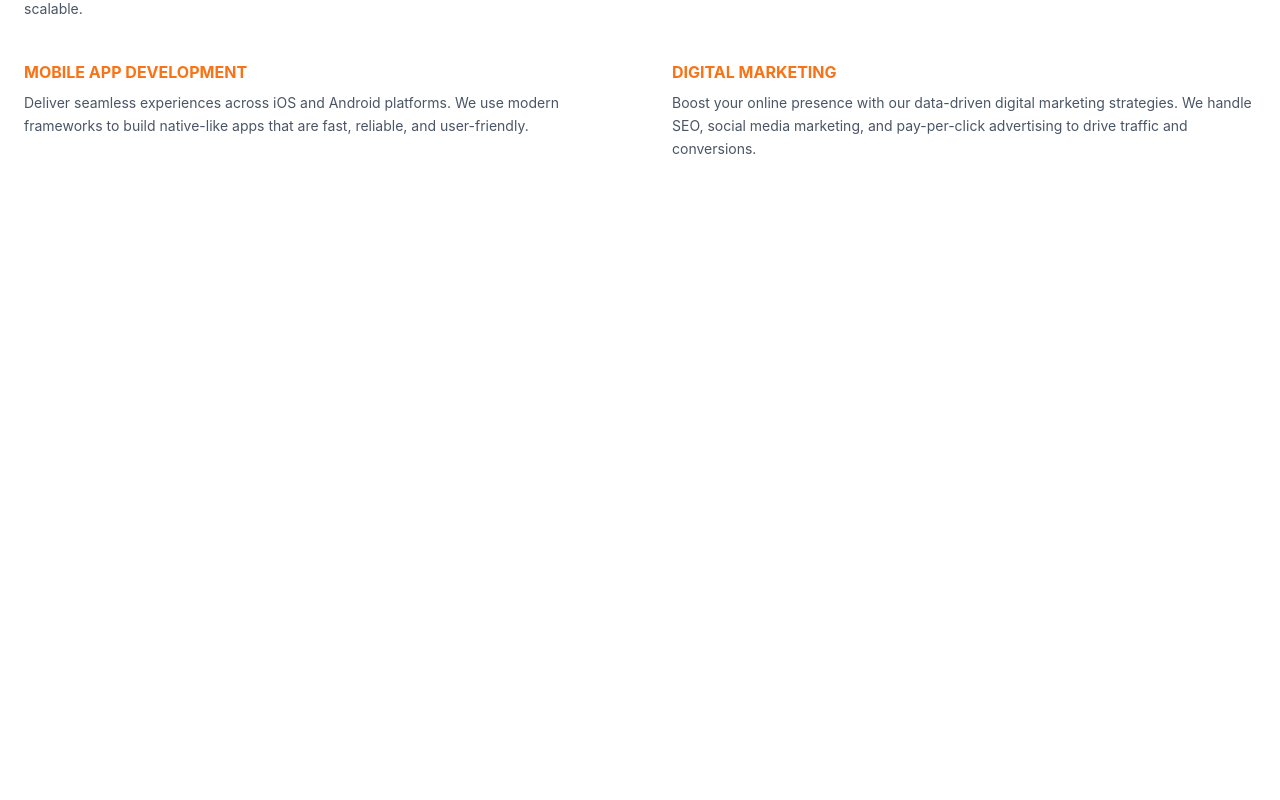
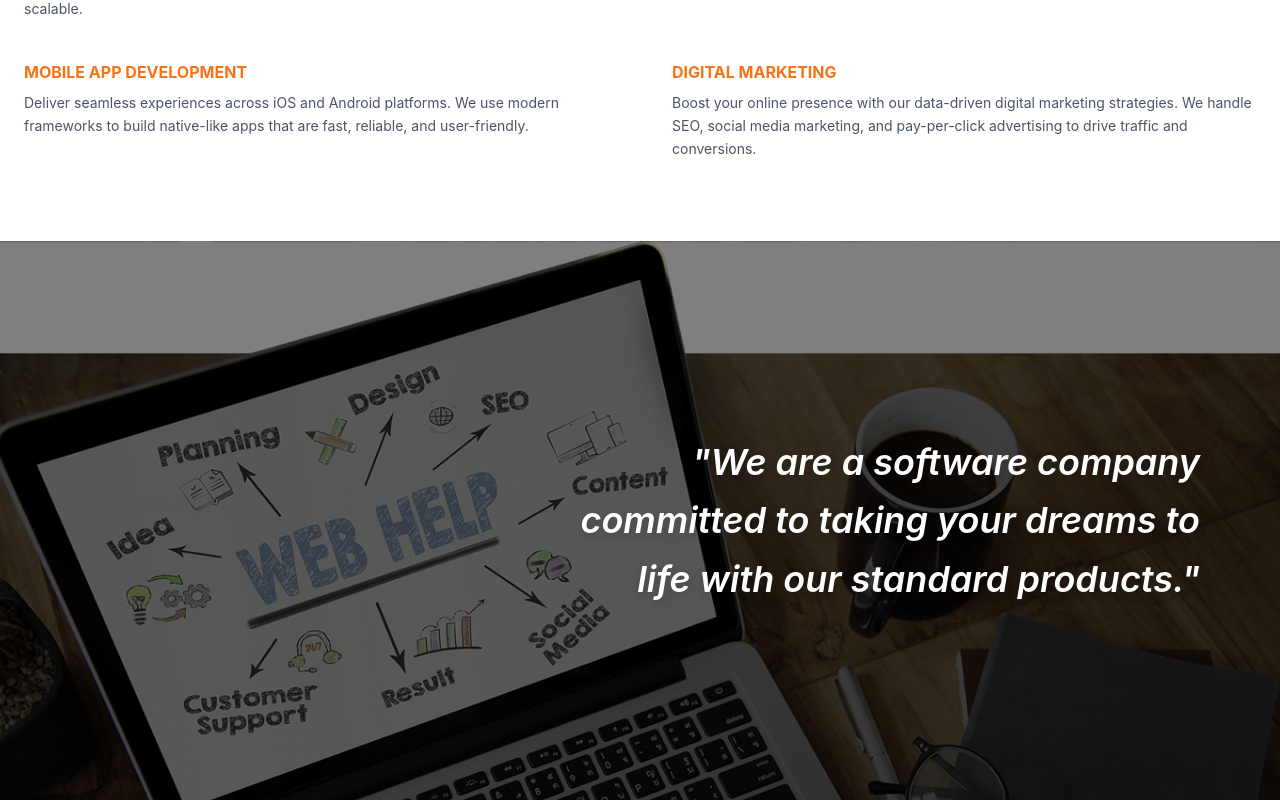
Before and after one commit to Ahsan-SWE/aannahl-portfolio, a React (Vite) app: page / in a window 1280 px wide. Shown: the part 1301-2101 px from the top of the page. Before the commit the page ends 1542 px from the top, so only its background shows below. Built offline with nearby package versions, Linux system fonts and the light colour scheme.

Commit message:
added mid banner done

```diff
--- a/src/App.jsx
+++ b/src/App.jsx
@@ -2,6 +2,7 @@ import TopBar from "./components/TopBar"
 import Navbar from "./components/Navbar"
 import Hero from "./components/Hero"
 import Services from "./components/Services"
+import MidBanner from "./components/MidBanner"
 
 
 export default function App() {
@@ -13,6 +14,7 @@ export default function App() {
 <Navbar/>
 <Hero/>
 <Services/>
+<MidBanner/>
 </div>
   )
 
--- /dev/null
+++ b/src/components/MidBanner.jsx
@@ -0,0 +1,20 @@
+
+
+import mteam from '../img/mteam.png';
+
+const MidBanner = () => (
+
+<section className=" relative py-32 md:py-48 bg-cover bg-fixed bg-center"
+style={{ backgroundImage: `url(${mteam})` }}>
+<div className="absolute inset-0 bg-black/50"></div>
+<div className="relative z-10 w-full px-6 md:px-20 text-right flex justify-end">
+<h2 className="text-2xl md:text-4xl font-semibold text-white italic leading-relaxed max-w-2xl drop-shadow-lg">
+"We are a software company committed to taking your dreams to life with our standard products."
+</h2>
+</div>
+
+
+</section>
+)
+
+export default MidBanner;
```
